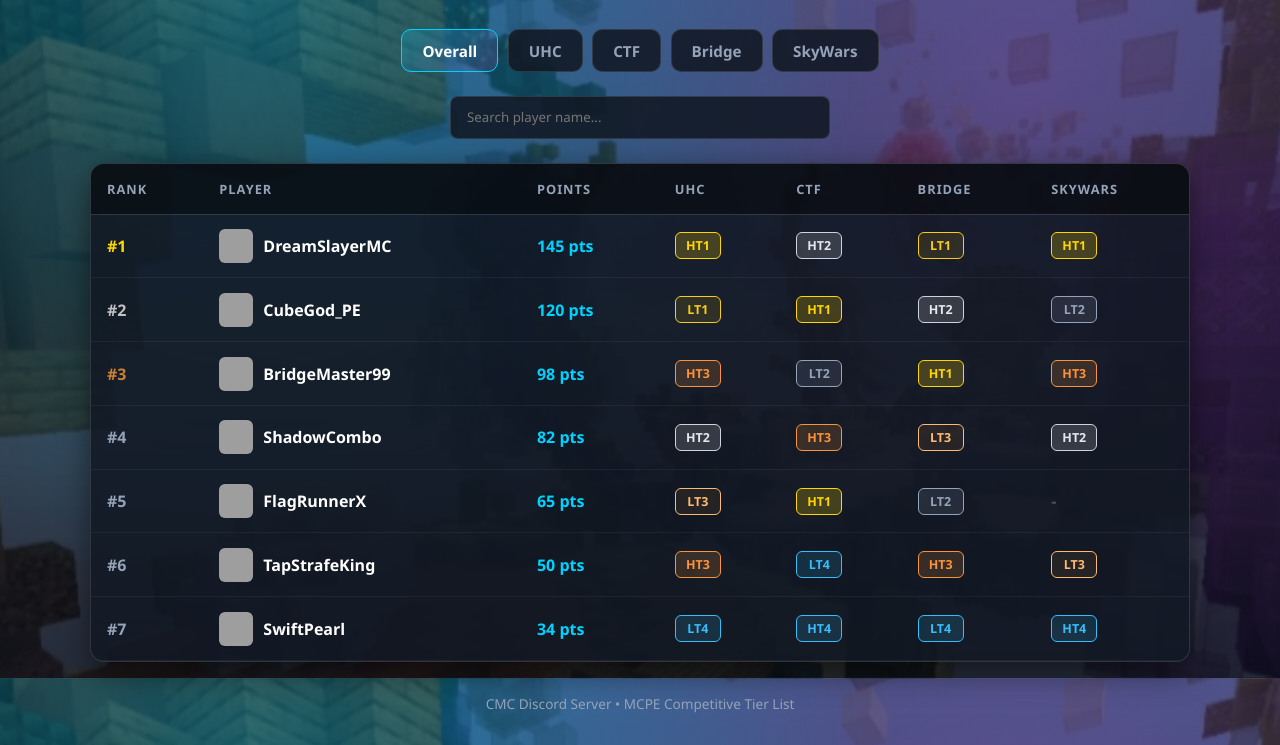
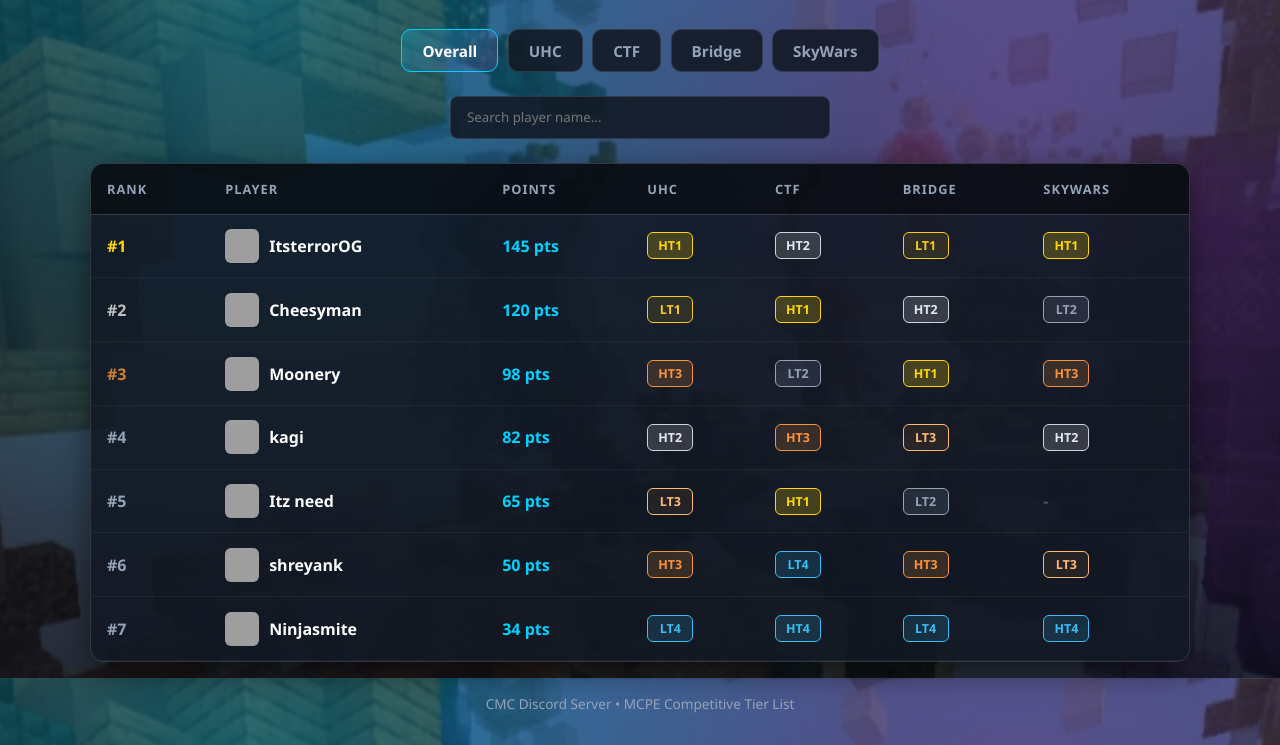
Before and after one commit to CubecraftMobileCommunity/CMC-tier-list-, a plain HTML site: page index.html in a window 1280 px wide. Shown: the part 122-867 px from the top of the page. Drawn offline with Linux system fonts and the light colour scheme; grey boxes are pictures that could not be loaded.

Commit message:
Update index.html (4)

```diff
--- a/index.html
+++ b/index.html
@@ -243,13 +243,13 @@
 
 <script>
   const players = [
-    { name: "DreamSlayerMC", points: 145, uhc: "HT1", ctf: "HT2", bridge: "LT1", skywars: "HT1" },
-    { name: "CubeGod_PE", points: 120, uhc: "LT1", ctf: "HT1", bridge: "HT2", skywars: "LT2" },
-    { name: "BridgeMaster99", points: 98, uhc: "HT3", ctf: "LT2", bridge: "HT1", skywars: "HT3" },
-    { name: "ShadowCombo", points: 82, uhc: "HT2", ctf: "HT3", bridge: "LT3", skywars: "HT2" },
-    { name: "FlagRunnerX", points: 65, uhc: "LT3", ctf: "HT1", bridge: "LT2", skywars: "NONE" },
-    { name: "TapStrafeKing", points: 50, uhc: "HT3", ctf: "LT4", bridge: "HT3", skywars: "LT3" },
-    { name: "SwiftPearl", points: 34, uhc: "LT4", ctf: "HT4", bridge: "LT4", skywars: "HT4" }
+    { name: "ItsterrorOG", points: 145, uhc: "HT1", ctf: "HT2", bridge: "LT1", skywars: "HT1" },
+    { name: "Cheesyman", points: 120, uhc: "LT1", ctf: "HT1", bridge: "HT2", skywars: "LT2" },
+    { name: "Moonery", points: 98, uhc: "HT3", ctf: "LT2", bridge: "HT1", skywars: "HT3" },
+    { name: "kagi", points: 82, uhc: "HT2", ctf: "HT3", bridge: "LT3", skywars: "HT2" },
+    { name: " Itz need", points: 65, uhc: "LT3", ctf: "HT1", bridge: "LT2", skywars: "NONE" },
+    { name: "shreyank", points: 50, uhc: "HT3", ctf: "LT4", bridge: "HT3", skywars: "LT3" },
+    { name: "Ninjasmite", points: 34, uhc: "LT4", ctf: "HT4", bridge: "LT4", skywars: "HT4" }
   ];
 
   const tierScore = {
```
